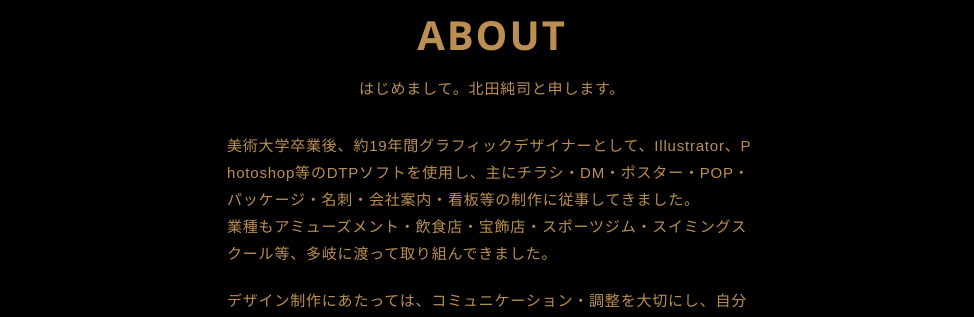
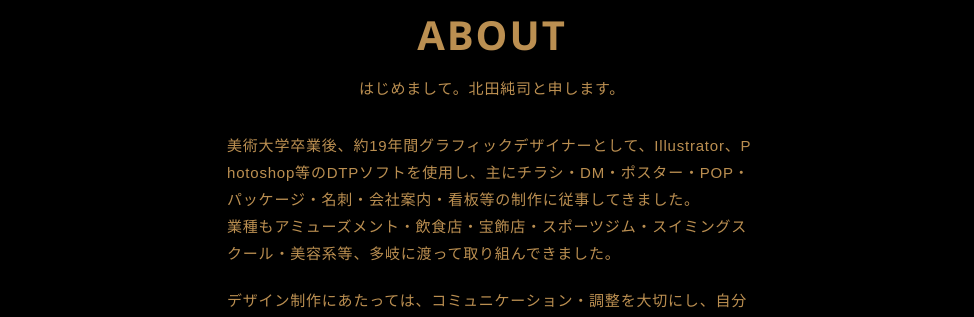
Before and after one commit to paninton/portfolio, a plain HTML site: page index.html in a window 1280 px wide. Shown: the part 3840-4157 px from the top of the page, without its empty margins (148-1122 px from the left). Drawn offline with nearby package versions, Linux system fonts and the light colour scheme.

Commit message:
Update index.html

```diff
--- a/index.html
+++ b/index.html
@@ -302,7 +302,7 @@
               <div class="about-body">
                 <p>
                   美術大学卒業後、約19年間グラフィックデザイナーとして、Illustrator、Photoshop等のDTPソフトを使用し、主にチラシ・DM・ポスター・POP・パッケージ・名刺・会社案内・看板等の制作に従事してきました。<br>
-                  業種もアミューズメント・飲食店・宝飾店・スポーツジム・スイミングスクール等、多岐に渡って取り組んできました。
+                  業種もアミューズメント・飲食店・宝飾店・スポーツジム・スイミングスクール・美容系等、多岐に渡って取り組んできました。
                 </p>
                 <p>
                   デザイン制作にあたっては、コミュニケーション・調整を大切にし、自分自身の主観にこだわらず他者の意見を柔軟に取り入れるよう心がけてきました。
```
